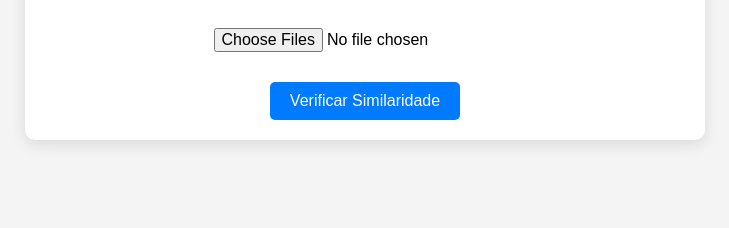
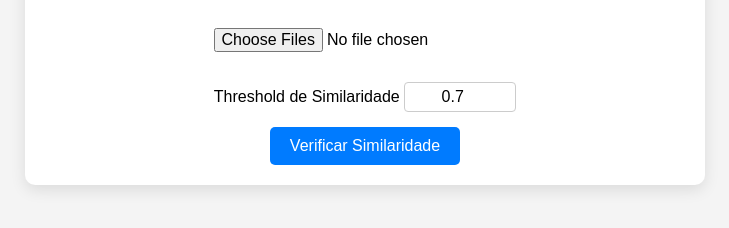
Before and after one commit to felipethomas82/check_similarity, a website: page public/index.html in a window 1280 px wide. Shown: the part 138-366 px from the top of the page, without its empty margins (275-1004 px from the left). Drawn offline with Linux system fonts and the light colour scheme.

Commit message:
feat: Similarity threshold in frontend

```diff
--- a/public/index.html
+++ b/public/index.html
@@ -12,6 +12,9 @@
         <form id="projectForm" enctype="multipart/form-data">
             <label for="projectFolder">Selecione a pasta dos projetos:</label>
             <input type="file" id="projectFolder" webkitdirectory directory multiple>
+            <label for="threshold">Threshold de Similaridade</label>
+            <input type="number" id="threshold" name="threshold" step="0.1" min="0" max="1" value="0.7">
+            <!-- <input type="text" id="threshold" value="0.7"/> -->
             <button type="submit">Verificar Similaridade</button>
         </form>
     </div>
--- a/public/script.js
+++ b/public/script.js
@@ -16,6 +16,7 @@ document.getElementById('projectForm').addEventListener('submit', function(event
     });
 
     const formData = new FormData();
+    formData.append( 'threshold', document.getElementById('threshold').value );
 
     for (let file of filteredFiles) {
         const filePath = file.webkitRelativePath || file.name; // Captura o caminho relativo
--- a/public/style.css
+++ b/public/style.css
@@ -21,6 +21,16 @@ body {
     margin-top: 20px;
 }
 
+#threshold {
+    margin-bottom: 15px;
+    padding: 5px;
+    font-size: 16px;
+    border: 1px solid #ccc;
+    border-radius: 4px;
+    width: 100px;
+    text-align: center;
+}
+
 h1 {
     margin-bottom: 20px;
     color: #333;
@@ -42,6 +52,8 @@ button {
     border-radius: 5px;
     cursor: pointer;
     transition: background-color 0.3s ease;
+    display: block;
+    margin: auto;
 }
 
 button:hover {
--- a/server.js
+++ b/server.js
@@ -15,9 +15,10 @@ app.use(express.static('public'));
 app.post('/check-similarity', upload.array('files'), (req, res) => {
     const files = req.files;
     const fileContents = {};
-    const SIMILARITY_THRESHOLD = 0.7; // Threshold de similaridade (pode ajustar)
+    const SIMILARITY_THRESHOLD = req.body.threshold; // Threshold de similaridade (pode ajustar)
 
     console.log(`Processando ${files.length} arquivos`);
+    console.log(`Threshold de similaridade: ${SIMILARITY_THRESHOLD}`);
 
     files.forEach(file => {
         const content = fs.readFileSync(file.path, 'utf8');
```
